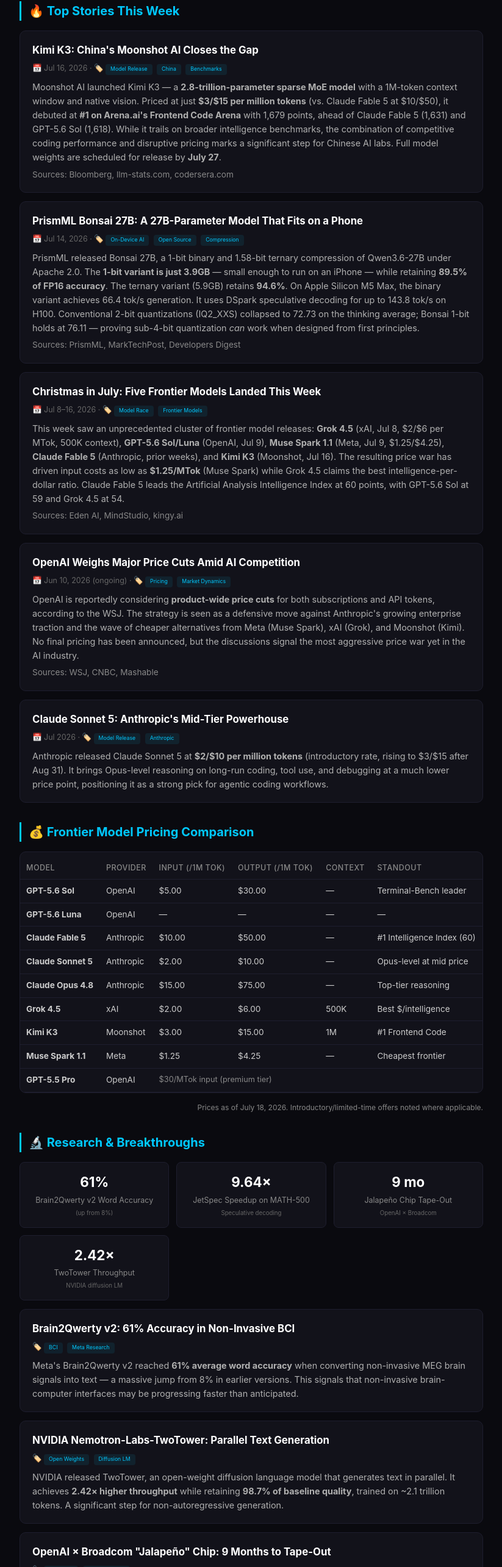
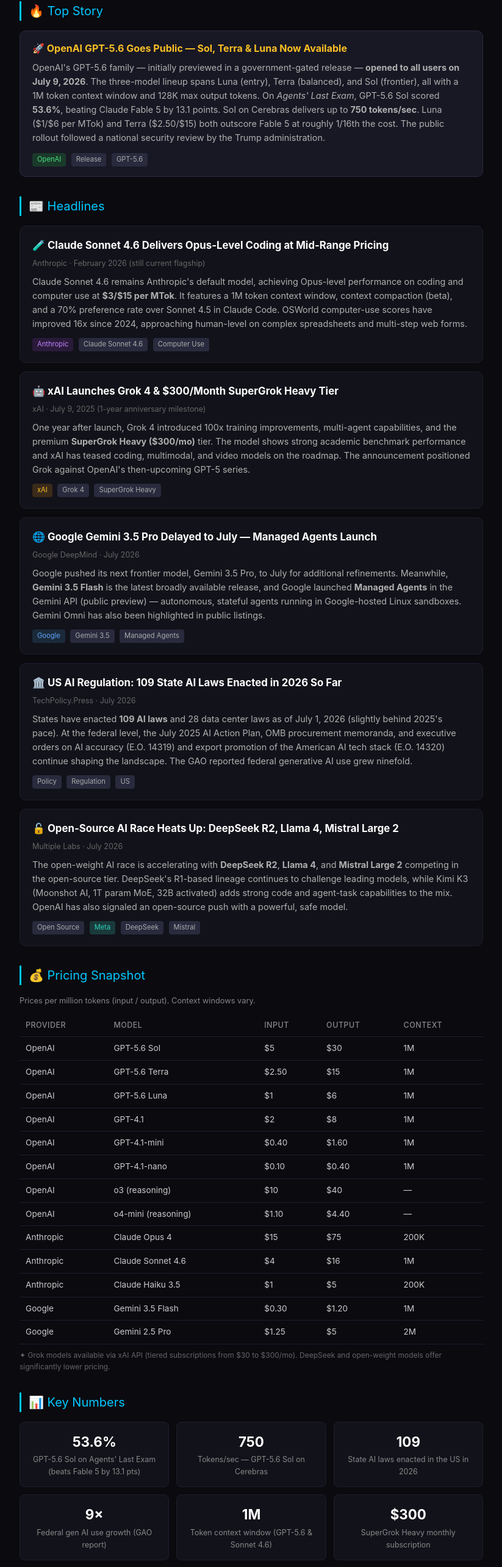
Before and after one commit to pradyotkar/daily-ai-digest, a plain HTML site: page index.html in a window 1280 px wide. Shown: the part 231-2800 px from the top of the page at 61% size, without its empty margins (228-1051 px from the left). Drawn offline with Linux system fonts and the light colour scheme.

Commit message:
Daily AI Digest - July 19, 2026

```diff
--- a/index.html
+++ b/index.html
@@ -3,7 +3,7 @@
 <head>
 <meta charset="UTF-8">
 <meta name="viewport" content="width=device-width, initial-scale=1.0">
-<title>Daily AI Digest - July 18, 2026</title>
+<title>Daily AI Digest - July 19, 2026</title>
 <style>
   * { margin: 0; padding: 0; box-sizing: border-box; }
   body { font-family: -apple-system, BlinkMacSystemFont, 'Segoe UI', Roboto, Helvetica, Arial, sans-serif; background: #0a0a0f; color: #e0e0e0; line-height: 1.6; }
@@ -39,6 +39,12 @@
   .stat-card { background: #12121a; border: 1px solid #1e1e2e; border-radius: 8px; padding: 14px; text-align: center; }
   .stat-card .value { font-size: 1.4em; font-weight: 700; color: #fff; }
   .stat-card .label { color: #888; font-size: 0.78em; margin-top: 2px; }
+  .badge { display: inline-block; background: #2a2a3e; color: #aaa; font-size: 0.7em; padding: 2px 8px; border-radius: 4px; margin-right: 4px; }
+  .badge-openai { background: #1a3a2a; color: #4ade80; }
+  .badge-anthropic { background: #2a1a3a; color: #c084fc; }
+  .badge-xai { background: #3a2a1a; color: #fbbf24; }
+  .badge-google { background: #1a2a3a; color: #60a5fa; }
+  .badge-meta { background: #1a3a3a; color: #2dd4bf; }
 </style>
 </head>
 <body>
@@ -47,171 +53,208 @@
 <div class="header">
   <h1>🧠 Daily AI Digest</h1>
   <div class="subtitle">Your curated briefing on artificial intelligence</div>
-  <div class="date">Saturday, July 18, 2026</div>
+  <div class="date">Sunday, July 19, 2026</div>
 </div>
 
-<!-- TOP STORIES -->
+<!-- TOP STORY -->
 <div class="section">
-  <h2 class="section-title">🔥 Top Stories This Week</h2>
+  <div class="section-title">🔥 Top Story</div>
+  <div class="highlight-box">
+    <h3>🚀 OpenAI GPT-5.6 Goes Public — Sol, Terra & Luna Now Available</h3>
+    <p style="color:#b0b0b0; font-size:0.9em; margin-top:6px;">
+      OpenAI's GPT-5.6 family — initially previewed in a government-gated release — <strong>opened to all users on July 9, 2026</strong>. The three-model lineup spans Luna (entry), Terra (balanced), and Sol (frontier), all with a 1M token context window and 128K max output tokens. On <em>Agents' Last Exam</em>, GPT-5.6 Sol scored <strong>53.6%</strong>, beating Claude Fable 5 by 13.1 points. Sol on Cerebras delivers up to <strong>750 tokens/sec</strong>. Luna ($1/$6 per MTok) and Terra ($2.50/$15) both outscore Fable 5 at roughly 1/16th the cost. The public rollout followed a national security review by the Trump administration.
+    </p>
+    <div style="margin-top:10px;">
+      <span class="badge badge-openai">OpenAI</span>
+      <span class="badge">Release</span>
+      <span class="badge">GPT-5.6</span>
+    </div>
+  </div>
+</div>
+
+<!-- HEADLINES -->
+<div class="section">
+  <div class="section-title">📰 Headlines</div>
 
   <div class="card">
-    <h3>Kimi K3: China's Moonshot AI Closes the Gap</h3>
-    <div class="meta">📅 Jul 16, 2026 · 🏷️ <span class="tag">Model Release</span> <span class="tag">China</span> <span class="tag">Benchmarks</span></div>
-    <p>Moonshot AI launched Kimi K3 — a <strong>2.8-trillion-parameter sparse MoE model</strong> with a 1M-token context window and native vision. Priced at just <strong>$3/$15 per million tokens</strong> (vs. Claude Fable 5 at $10/$50), it debuted at <strong>#1 on Arena.ai's Frontend Code Arena</strong> with 1,679 points, ahead of Claude Fable 5 (1,631) and GPT-5.6 Sol (1,618). While it trails on broader intelligence benchmarks, the combination of competitive coding performance and disruptive pricing marks a significant step for Chinese AI labs. Full model weights are scheduled for release by <strong>July 27</strong>.</p>
-    <p style="margin-top:6px;color:#888;font-size:0.85em;">Sources: Bloomberg, llm-stats.com, codersera.com</p>
+    <h3>🧪 Claude Sonnet 4.6 Delivers Opus-Level Coding at Mid-Range Pricing</h3>
+    <div class="meta">Anthropic · February 2026 (still current flagship)</div>
+    <p>
+      Claude Sonnet 4.6 remains Anthropic's default model, achieving Opus-level performance on coding and computer use at <strong>$3/$15 per MTok</strong>. It features a 1M token context window, context compaction (beta), and a 70% preference rate over Sonnet 4.5 in Claude Code. OSWorld computer-use scores have improved 16x since 2024, approaching human-level on complex spreadsheets and multi-step web forms.
+    </p>
+    <div style="margin-top:8px;">
+      <span class="badge badge-anthropic">Anthropic</span>
+      <span class="badge">Claude Sonnet 4.6</span>
+      <span class="badge">Computer Use</span>
+    </div>
   </div>
 
   <div class="card">
-    <h3>PrismML Bonsai 27B: A 27B-Parameter Model That Fits on a Phone</h3>
-    <div class="meta">📅 Jul 14, 2026 · 🏷️ <span class="tag">On-Device AI</span> <span class="tag">Open Source</span> <span class="tag">Compression</span></div>
-    <p>PrismML released Bonsai 27B, a 1-bit binary and 1.58-bit ternary compression of Qwen3.6-27B under Apache 2.0. The <strong>1-bit variant is just 3.9GB</strong> — small enough to run on an iPhone — while retaining <strong>89.5% of FP16 accuracy</strong>. The ternary variant (5.9GB) retains <strong>94.6%</strong>. On Apple Silicon M5 Max, the binary variant achieves 66.4 tok/s generation. It uses DSpark speculative decoding for up to 143.8 tok/s on H100. Conventional 2-bit quantizations (IQ2_XXS) collapsed to 72.73 on the thinking average; Bonsai 1-bit holds at 76.11 — proving sub-4-bit quantization <em>can</em> work when designed from first principles.</p>
-    <p style="margin-top:6px;color:#888;font-size:0.85em;">Sources: PrismML, MarkTechPost, Developers Digest</p>
+    <h3>🤖 xAI Launches Grok 4 & $300/Month SuperGrok Heavy Tier</h3>
+    <div class="meta">xAI · July 9, 2025 (1-year anniversary milestone)</div>
+    <p>
+      One year after launch, Grok 4 introduced 100x training improvements, multi-agent capabilities, and the premium <strong>SuperGrok Heavy ($300/mo)</strong> tier. The model shows strong academic benchmark performance and xAI has teased coding, multimodal, and video models on the roadmap. The announcement positioned Grok against OpenAI's then-upcoming GPT-5 series.
+    </p>
+    <div style="margin-top:8px;">
+      <span class="badge badge-xai">xAI</span>
+      <span class="badge">Grok 4</span>
+      <span class="badge">SuperGrok Heavy</span>
+    </div>
   </div>
 
   <div class="card">
-    <h3>Christmas in July: Five Frontier Models Landed This Week</h3>
-    <div class="meta">📅 Jul 8–16, 2026 · 🏷️ <span class="tag">Model Race</span> <span class="tag">Frontier Models</span></div>
-    <p>This week saw an unprecedented cluster of frontier model releases: <strong>Grok 4.5</strong> (xAI, Jul 8, $2/$6 per MTok, 500K context), <strong>GPT-5.6 Sol/Luna</strong> (OpenAI, Jul 9), <strong>Muse Spark 1.1</strong> (Meta, Jul 9, $1.25/$4.25), <strong>Claude Fable 5</strong> (Anthropic, prior weeks), and <strong>Kimi K3</strong> (Moonshot, Jul 16). The resulting price war has driven input costs as low as <strong>$1.25/MTok</strong> (Muse Spark) while Grok 4.5 claims the best intelligence-per-dollar ratio. Claude Fable 5 leads the Artificial Analysis Intelligence Index at 60 points, with GPT-5.6 Sol at 59 and Grok 4.5 at 54.</p>
-    <p style="margin-top:6px;color:#888;font-size:0.85em;">Sources: Eden AI, MindStudio, kingy.ai</p>
+    <h3>🌐 Google Gemini 3.5 Pro Delayed to July — Managed Agents Launch</h3>
+    <div class="meta">Google DeepMind · July 2026</div>
+    <p>
+      Google pushed its next frontier model, Gemini 3.5 Pro, to July for additional refinements. Meanwhile, <strong>Gemini 3.5 Flash</strong> is the latest broadly available release, and Google launched <strong>Managed Agents</strong> in the Gemini API (public preview) — autonomous, stateful agents running in Google-hosted Linux sandboxes. Gemini Omni has also been highlighted in public listings.
+    </p>
+    <div style="margin-top:8px;">
+      <span class="badge badge-google">Google</span>
+      <span class="badge">Gemini 3.5</span>
+      <span class="badge">Managed Agents</span>
+    </div>
   </div>
 
   <div class="card">
-    <h3>OpenAI Weighs Major Price Cuts Amid AI Competition</h3>
-    <div class="meta">📅 Jun 10, 2026 (ongoing) · 🏷️ <span class="tag">Pricing</span> <span class="tag">Market Dynamics</span></div>
-    <p>OpenAI is reportedly considering <strong>product-wide price cuts</strong> for both subscriptions and API tokens, according to the WSJ. The strategy is seen as a defensive move against Anthropic's growing enterprise traction and the wave of cheaper alternatives from Meta (Muse Spark), xAI (Grok), and Moonshot (Kimi). No final pricing has been announced, but the discussions signal the most aggressive price war yet in the AI industry.</p>
-    <p style="margin-top:6px;color:#888;font-size:0.85em;">Sources: WSJ, CNBC, Mashable</p>
+    <h3>🏛️ US AI Regulation: 109 State AI Laws Enacted in 2026 So Far</h3>
+    <div class="meta">TechPolicy.Press · July 2026</div>
+    <p>
+      States have enacted <strong>109 AI laws</strong> and 28 data center laws as of July 1, 2026 (slightly behind 2025's pace). At the federal level, the July 2025 AI Action Plan, OMB procurement memoranda, and executive orders on AI accuracy (E.O. 14319) and export promotion of the American AI tech stack (E.O. 14320) continue shaping the landscape. The GAO reported federal generative AI use grew ninefold.
+    </p>
+    <div style="margin-top:8px;">
+      <span class="badge">Policy</span>
+      <span class="badge">Regulation</span>
+      <span class="badge">US</span>
+    </div>
   </div>
 
   <div class="card">
-    <h3>Claude Sonnet 5: Anthropic's Mid-Tier Powerhouse</h3>
-    <div class="meta">📅 Jul 2026 · 🏷️ <span class="tag">Model Release</span> <span class="tag">Anthropic</span></div>
-    <p>Anthropic released Claude Sonnet 5 at <strong>$2/$10 per million tokens</strong> (introductory rate, rising to $3/$15 after Aug 31). It brings Opus-level reasoning on long-run coding, tool use, and debugging at a much lower price point, positioning it as a strong pick for agentic coding workflows.</p>
+    <h3>🔓 Open-Source AI Race Heats Up: DeepSeek R2, Llama 4, Mistral Large 2</h3>
+    <div class="meta">Multiple Labs · July 2026</div>
+    <p>
+      The open-weight AI race is accelerating with <strong>DeepSeek R2</strong>, <strong>Llama 4</strong>, and <strong>Mistral Large 2</strong> competing in the open-source tier. DeepSeek's R1-based lineage continues to challenge leading models, while Kimi K3 (Moonshot AI, 1T param MoE, 32B activated) adds strong code and agent-task capabilities to the mix. OpenAI has also signaled an open-source push with a powerful, safe model.
+    </p>
+    <div style="margin-top:8px;">
+      <span class="badge">Open Source</span>
+      <span class="badge badge-meta">Meta</span>
+      <span class="badge">DeepSeek</span>
+      <span class="badge">Mistral</span>
+    </div>
   </div>
 </div>
 
 <!-- PRICING SNAPSHOT -->
 <div class="section">
-  <h2 class="section-title">💰 Frontier Model Pricing Comparison</h2>
-  <div class="card" style="padding:0;overflow:hidden;">
+  <div class="section-title">💰 Pricing Snapshot</div>
+  <p style="color:#888; font-size:0.8em; margin-bottom:12px;">Prices per million tokens (input / output). Context windows vary.</p>
   <table class="pricing-table">
     <thead>
-        <tr><th>Model</th><th>Provider</th><th>Input (/1M tok)</th><th>Output (/1M tok)</th><th>Context</th><th>Standout</th></tr>
+      <tr><th>Provider</th><th>Model</th><th>Input</th><th>Output</th><th>Context</th></tr>
     </thead>
     <tbody>
-        <tr><td><strong>GPT-5.6 Sol</strong></td><td>OpenAI</td><td class="price-red">$5.00</td><td class="price-red">$30.00</td><td>—</td><td class="price-blue">Terminal-Bench leader</td></tr>
-        <tr><td><strong>GPT-5.6 Luna</strong></td><td>OpenAI</td><td>—</td><td>—</td><td>—</td><td>—</td></tr>
-        <tr><td><strong>Claude Fable 5</strong></td><td>Anthropic</td><td class="price-red">$10.00</td><td class="price-red">$50.00</td><td>—</td><td class="price-purple">#1 Intelligence Index (60)</td></tr>
-        <tr><td><strong>Claude Sonnet 5</strong></td><td>Anthropic</td><td class="price-yellow">$2.00</td><td class="price-yellow">$10.00</td><td>—</td><td>Opus-level at mid price</td></tr>
-        <tr><td><strong>Claude Opus 4.8</strong></td><td>Anthropic</td><td class="price-red">$15.00</td><td class="price-red">$75.00</td><td>—</td><td class="price-purple">Top-tier reasoning</td></tr>
-        <tr><td><strong>Grok 4.5</strong></td><td>xAI</td><td class="price-green">$2.00</td><td class="price-green">$6.00</td><td>500K</td><td>Best $/intelligence</td></tr>
-        <tr><td><strong>Kimi K3</strong></td><td>Moonshot</td><td class="price-green">$3.00</td><td class="price-yellow">$15.00</td><td>1M</td><td class="price-blue">#1 Frontend Code</td></tr>
-        <tr><td><strong>Muse Spark 1.1</strong></td><td>Meta</td><td class="price-green">$1.25</td><td class="price-green">$4.25</td><td>—</td><td>Cheapest frontier</td></tr>
-        <tr><td><strong>GPT-5.5 Pro</strong></td><td>OpenAI</td><td colspan="4" style="color:#888;font-size:0.8em;">$30/MTok input (premium tier)</td></tr>
+      <tr><td class="price-green">OpenAI</td><td>GPT-5.6 Sol</td><td>$5</td><td class="price-yellow">$30</td><td>1M</td></tr>
+      <tr><td class="price-green">OpenAI</td><td>GPT-5.6 Terra</td><td>$2.50</td><td>$15</td><td>1M</td></tr>
+      <tr><td class="price-green">OpenAI</td><td>GPT-5.6 Luna</td><td>$1</td><td>$6</td><td>1M</td></tr>
+      <tr><td class="price-green">OpenAI</td><td>GPT-4.1</td><td>$2</td><td>$8</td><td>1M</td></tr>
+      <tr><td class="price-green">OpenAI</td><td>GPT-4.1-mini</td><td>$0.40</td><td>$1.60</td><td>1M</td></tr>
+      <tr><td class="price-green">OpenAI</td><td>GPT-4.1-nano</td><td>$0.10</td><td>$0.40</td><td>1M</td></tr>
+      <tr><td class="price-green">OpenAI</td><td>o3 (reasoning)</td><td>$10</td><td>$40</td><td>—</td></tr>
+      <tr><td class="price-green">OpenAI</td><td>o4-mini (reasoning)</td><td>$1.10</td><td>$4.40</td><td>—</td></tr>
+      <tr><td class="price-purple">Anthropic</td><td>Claude Opus 4</td><td>$15</td><td>$75</td><td>200K</td></tr>
+      <tr><td class="price-purple">Anthropic</td><td>Claude Sonnet 4.6</td><td>$4</td><td>$16</td><td>1M</td></tr>
+      <tr><td class="price-purple">Anthropic</td><td>Claude Haiku 3.5</td><td>$1</td><td>$5</td><td>200K</td></tr>
+      <tr><td class="price-blue">Google</td><td>Gemini 3.5 Flash</td><td>$0.30</td><td>$1.20</td><td>1M</td></tr>
+      <tr><td class="price-blue">Google</td><td>Gemini 2.5 Pro</td><td>$1.25</td><td>$5</td><td>2M</td></tr>
     </tbody>
   </table>
-  </div>
-  <div style="margin-top:8px;text-align:right;color:#888;font-size:0.75em;">Prices as of July 18, 2026. Introductory/limited-time offers noted where applicable.</div>
+  <p style="color:#666; font-size:0.75em; margin-top:8px;">
+    ✦ Grok models available via xAI API (tiered subscriptions from $30 to $300/mo).
+    DeepSeek and open-weight models offer significantly lower pricing.
+  </p>
 </div>
 
-<!-- RESEARCH & BREAKTHROUGHS -->
+<!-- KEY NUMBERS -->
 <div class="section">
-  <h2 class="section-title">🔬 Research &amp; Breakthroughs</h2>
-
+  <div class="section-title">📊 Key Numbers</div>
   <div class="stats-grid">
     <div class="stat-card">
-      <div class="value">61%</div>
-      <div class="label">Brain2Qwerty v2 Word Accuracy<br><span style="font-size:0.78em;color:#666;">(up from 8%)</span></div>
+      <div class="value">53.6<span class="unit">%</span></div>
+      <div class="label">GPT-5.6 Sol on Agents' Last Exam (beats Fable 5 by 13.1 pts)</div>
     </div>
     <div class="stat-card">
-      <div class="value">9.64×</div>
-      <div class="label">JetSpec Speedup on MATH-500<br><span style="font-size:0.78em;color:#666;">Speculative decoding</span></div>
+      <div class="value">750</div>
+      <div class="label">Tokens/sec — GPT-5.6 Sol on Cerebras</div>
     </div>
     <div class="stat-card">
-      <div class="value">9 mo</div>
-      <div class="label">Jalapeño Chip Tape-Out<br><span style="font-size:0.78em;color:#666;">OpenAI × Broadcom</span></div>
+      <div class="value">109</div>
+      <div class="label">State AI laws enacted in the US in 2026</div>
     </div>
     <div class="stat-card">
-      <div class="value">2.42×</div>
-      <div class="label">TwoTower Throughput<br><span style="font-size:0.78em;color:#666;">NVIDIA diffusion LM</span></div>
+      <div class="value">9×</div>
+      <div class="label">Federal gen AI use growth (GAO report)</div>
+    </div>
+    <div class="stat-card">
+      <div class="value">1M</div>
+      <div class="label">Token context window (GPT-5.6 & Sonnet 4.6)</div>
+    </div>
+    <div class="stat-card">
+      <div class="value">$300</div>
+      <div class="label">SuperGrok Heavy monthly subscription</div>
+    </div>
   </div>
 </div>
 
+<!-- NOTABLE DEVELOPMENTS -->
+<div class="section">
+  <div class="section-title">🔬 Research & Developments</div>
+
   <div class="card">
-    <h3>Brain2Qwerty v2: 61% Accuracy in Non-Invasive BCI</h3>
-    <div class="meta">🏷️ <span class="tag">BCI</span> <span class="tag">Meta Research</span></div>
-    <p>Meta's Brain2Qwerty v2 reached <strong>61% average word accuracy</strong> when converting non-invasive MEG brain signals into text — a massive jump from 8% in earlier versions. This signals that non-invasive brain-computer interfaces may be progressing faster than anticipated.</p>
+    <h3>OpenAI's New API Features: Programmatic Tool Calling & Multi-Agent</h3>
+    <div class="meta">OpenAI · July 9, 2026</div>
+    <p>
+      GPT-5.6 introduces <strong>programmatic tool calling</strong> (models compose and run JavaScript that orchestrates tool calls), <strong>multi-agent sub-agents</strong> for parallel focused work, and <strong>prompt cache breakpoints</strong> (explicit cache control matching Anthropic's model). Image processing now supports <code>detail: original</code> to avoid resizing.
+    </p>
   </div>
 
   <div class="card">
-    <h3>NVIDIA Nemotron-Labs-TwoTower: Parallel Text Generation</h3>
-    <div class="meta">🏷️ <span class="tag">Open Weights</span> <span class="tag">Diffusion LM</span></div>
-    <p>NVIDIA released TwoTower, an open-weight diffusion language model that generates text in parallel. It achieves <strong>2.42× higher throughput</strong> while retaining <strong>98.7% of baseline quality</strong>, trained on ~2.1 trillion tokens. A significant step for non-autoregressive generation.</p>
-  </div>
-
-  <div class="card">
-    <h3>OpenAI × Broadcom "Jalapeño" Chip: 9 Months to Tape-Out</h3>
-    <div class="meta">🏷️ <span class="tag">Hardware</span> <span class="tag">Custom Silicon</span></div>
-    <p>OpenAI and Broadcom's custom inference chip, codenamed "Jalapeño," reached tape-out in just 9 months from initial design. Built specifically for LLM inference workloads, it aims for significantly better performance per watt than general-purpose GPUs.</p>
+    <h3>AI Computer Use Progress: 16 Months of Rapid Gains</h3>
+    <div class="meta">OSWorld Benchmark · July 2025-2026</div>
+    <p>
+      The OSWorld benchmark for AI computer use shows steady improvements across Claude Sonnet generations. OSWorld-Verified (released July 2025) upgraded task quality and grading infrastructure. Sonnet 4.6 now approaches human-level capability on navigating complex spreadsheets and multi-step web forms across multiple browser tabs — a 16x improvement since October 2024.
+    </p>
   </div>
 </div>
 
-<!-- INFRASTRUCTURE & POLICY -->
+<!-- QUICK HITS -->
 <div class="section">
-  <h2 class="section-title">🏗️ Infrastructure &amp; Policy</h2>
+  <div class="section-title">⚡ Quick Hits</div>
 
-  <div class="card">
-    <h3>Reflection AI Locks $6.3B in Compute Through 2029</h3>
-    <div class="meta">🏷️ <span class="tag">Compute</span> <span class="tag">Infrastructure</span></div>
-    <p>Reflection AI activated a <strong>$6.3 billion compute lease</strong> at SpaceX's Colossus 2 facility in Memphis on July 1, locking in Nvidia GB300 chips through 2029 to train American open-weight frontier models. The deal underscores the enormous capital requirements for frontier AI training.</p>
+  <div class="card" style="padding: 12px 18px;">
+    <p style="font-size:0.88em;">
+      <span class="badge badge-xai">xAI</span> <strong>Grok 4.20</strong> teased on roadmap — coding, multimodal, and video models coming next.
+    </p>
   </div>
-
-  <div class="card">
-    <h3>Kimi K2.7 Code Becomes First Open-Weight Model in GitHub Copilot</h3>
-    <div class="meta">🏷️ <span class="tag">Open Source</span> <span class="tag">Developer Tools</span></div>
-    <p>Moonshot AI's Kimi K2.7 Code became the first open-weight model available in GitHub Copilot's model picker, operating under Copilot's usage-based billing. Enterprise admins must explicitly enable access for developers.</p>
+  <div class="card" style="padding: 12px 18px;">
+    <p style="font-size:0.88em;">
+      <span class="badge badge-openai">OpenAI</span> <strong>GPT-5.5 Pro</strong> listed at $30/MTok input — remains available as a premium tier.
+    </p>
   </div>
-
-  <div class="card">
-    <h3>Federal AI Executive Order: July 2 Deadline Met</h3>
-    <div class="meta">🏷️ <span class="tag">Policy</span> <span class="tag">Regulation</span></div>
-    <p>Federal agencies met a July 2 deadline tied to the June 2 AI executive order. Frontier access is increasingly gated by <strong>ID verification, limited previews, watermarking, and metered use</strong> — signaling a tightening regulatory environment for advanced AI capabilities.</p>
+  <div class="card" style="padding: 12px 18px;">
+    <p style="font-size:0.88em;">
+      <span class="badge badge-google">Google</span> <strong>AI Expanded Access</strong> licenses getting higher usage limits for Gemini in Sheets starting July 15.
+    </p>
   </div>
-
-  <div class="card">
-    <h3>Google's Gemini Omni Flash &amp; Nano Banana 2 Lite</h3>
-    <div class="meta">🏷️ <span class="tag">Google</span> <span class="tag">Multimodal</span></div>
-    <p>Google launched Gemini Omni Flash for conversational video editing ($0.10/sec video output) and Nano Banana 2 Lite for rapid image generation (~4 second latency). Both ship with C2PA credentials and SynthID watermarks enabled by default.</p>
-  </div>
-</div>
-
-<!-- THIS WEEK'S AI IQ -->
-<div class="section">
-  <h2 class="section-title">📊 AI IQ Test Rankings (Jul 2026)</h2>
-  <div class="card">
-    <p>The latest AI IQ benchmarks show <strong>GPT-5.6 Ultra</strong> leading the field. Grok models topped Mensa-specific tests. The rankings have become a flashpoint for debate — some celebrate measurable progress while critics question what "IQ" means for systems with no general intelligence. The key takeaway: benchmarks are proliferating faster than consensus on what they measure.</p>
-  </div>
-</div>
-
-<!-- TOOL & PLATFORM UPDATES -->
-<div class="section">
-  <h2 class="section-title">🛠️ Tools &amp; Platform Updates</h2>
-
-  <div class="card">
-    <h3>ChatGPT Release Notes</h3>
-    <div class="meta">📅 Jul 13, 2026</div>
-    <p>ChatGPT returned to WhatsApp in the EEA. As of June 26, <strong>GPT-4.5 is no longer available</strong> in ChatGPT (including custom GPTs) — existing conversations continue with GPT-5.5. The retirement was announced on May 28, 2026.</p>
-  </div>
-
-  <div class="card">
-    <h3>Google TabFM: Zero-Shot for Tabular Data</h3>
-    <div class="meta">🏷️ <span class="tag">Google</span> <span class="tag">Tabular Data</span></div>
-    <p>Google released TabFM, a zero-shot model for tabular data classification and regression. It requires no task-specific training or manual feature engineering — a potentially impactful tool for enterprise analytics workflows.</p>
+  <div class="card" style="padding: 12px 18px;">
+    <p style="font-size:0.88em;">
+      <span class="badge">EU</span> EU published a voluntary <strong>AI Code of Practice</strong> for general-purpose AI — shaping compliance frameworks this year.
+    </p>
   </div>
 </div>
 
 <div class="footer">
-  <p>Daily AI Digest · Published from pradykar.com · Data collected July 18, 2026</p>
-  <p style="margin-top:4px;">Powered by Hermes Agent · curated for the AI community</p>
+  <p>🧠 Daily AI Digest · pradykar.com · July 19, 2026</p>
+  <p style="margin-top:4px;">Curated by Hermes Agent · Data sourced from official announcements and trusted outlets</p>
+  <p style="margin-top:4px;">📬 Want this delivered to your inbox? Set up a cron job with Hermes Agent.</p>
 </div>
 
 </div>
```
Lines whose indentation alone changed are shown as unchanged.
